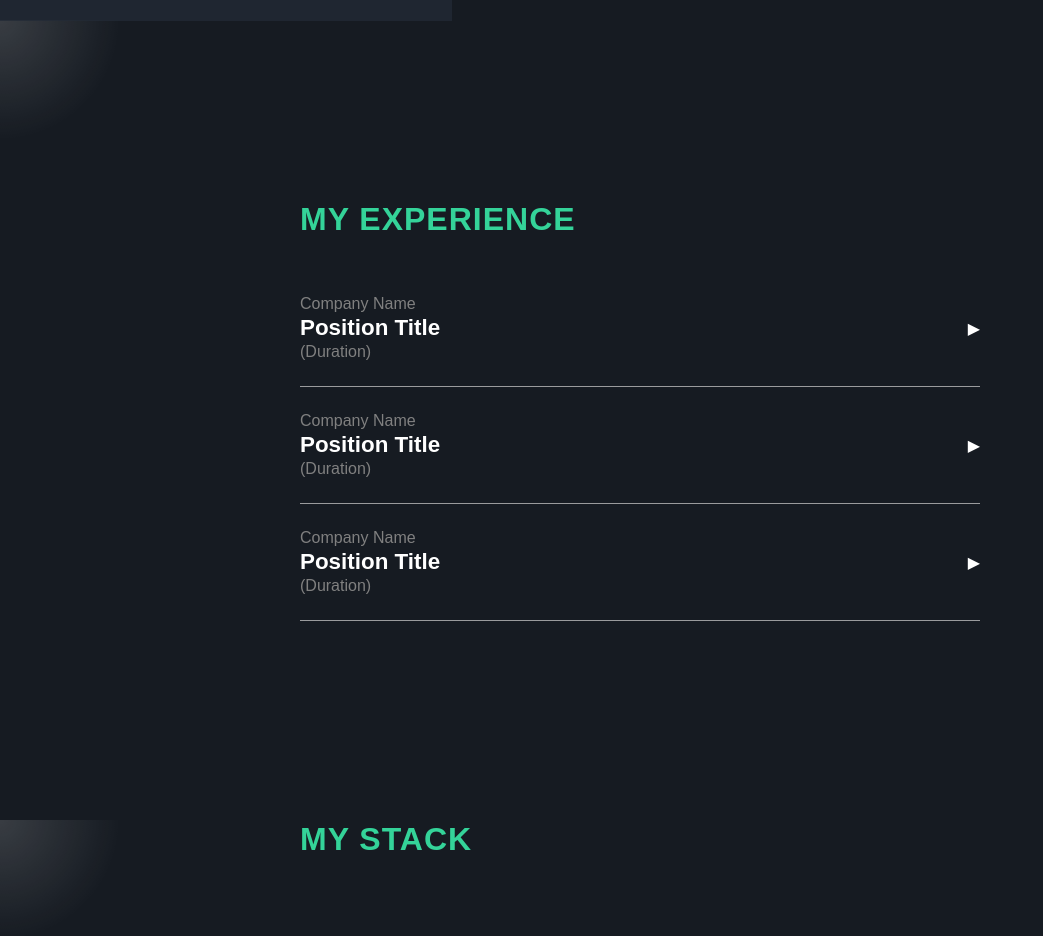
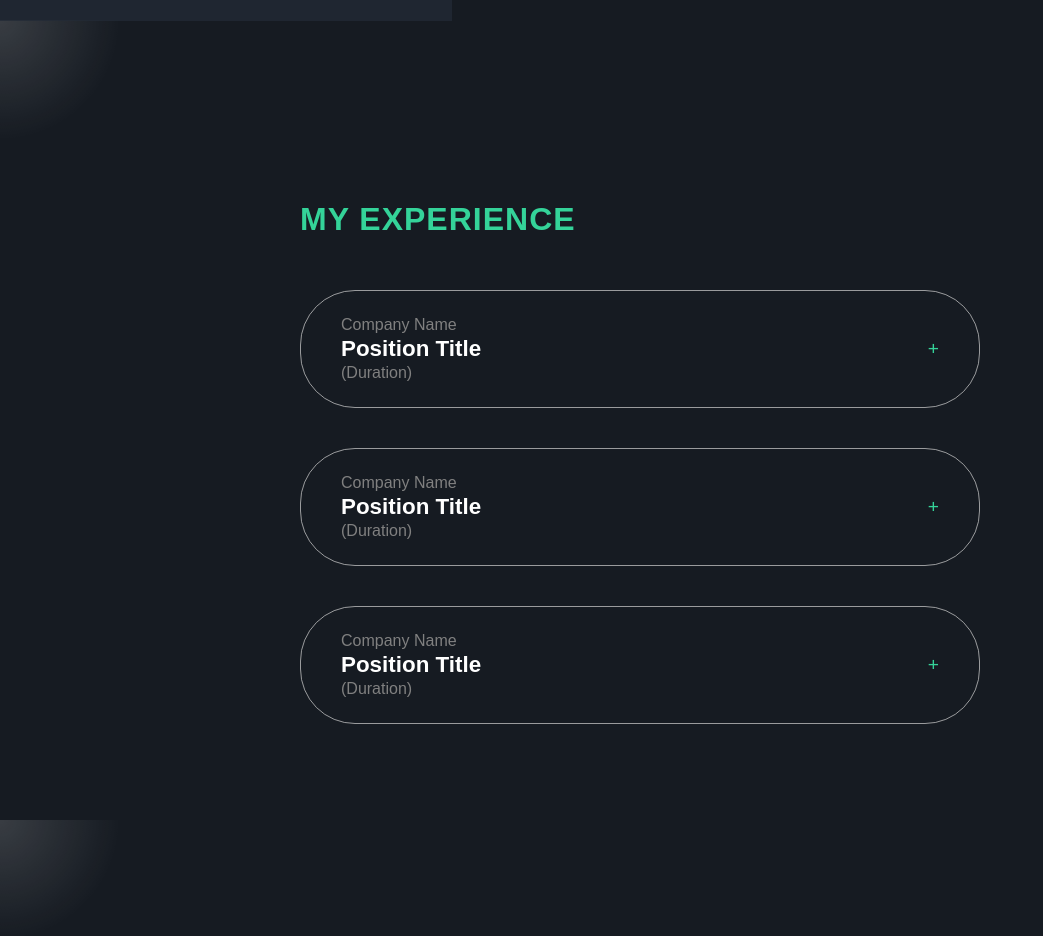
Before and after one commit to darynazin/portfolio, a React (Vite) app: page / in a window 1280 px wide. Shown: the part 780-1716 px from the top of the page, without its empty margins (0-1043 px from the left). Built offline with nearby package versions, Linux system fonts and the light colour scheme.

Commit message:
add new styles to accordeon in Experience component

```diff
--- a/src/components/Exporience/Experience.scss
+++ b/src/components/Exporience/Experience.scss
@@ -1,4 +1,8 @@
 .accordion {
+  display: flex;
+  flex-direction: column;
+  gap: 20px;
+
   &-header {
     color: #34d399;
     font-size: 2rem;
@@ -9,30 +13,63 @@
   }
 
   &-item {
-    padding: 25px 0 25px 0;
-    border-bottom: 0.5px solid #ccccccb9;
+    padding: 25px 40px;
+    border: 1px  solid #ccccccb9;
+    border-radius: 55px;
+    cursor: pointer;
 
+    &:hover {
+      background: #1f2731;
+    }
   }
 
   &-title {
     display: flex;
     justify-content: space-between;
     align-items: center;
+    position: relative;
 
     p {
       font-size: 1rem;
       color: gray;
+    }
+
+    &::after {
+      content: "+";
+      font-size: 1.2rem;
+      color: #34d399;
+      transition: transform 0.3s ease;
     }
   }
 
   &-position {
     font-size: 1.4rem;
     font-weight: bold;
-    margin: 2px 0 2px 0;
+    margin: 2px 0;
   }
 
   &-content {
-    font-size: 1rem;
-    padding-top: 10px;
+    font-size: 1.1rem;
+    padding: 0 10px;
+    width: 90%;
+    margin: 0 auto;
+    border-left: 1px solid #ccccccb9;
+    border-right: 1px solid #ccccccb9;
+
+    max-height: 0;
+    overflow: hidden;
+    opacity: 0;
+    transition: all 0.4s ease;
+  }
+
+  &-item:hover + .accordion-content {
+    max-height: 500px; // enough to fit text
+    opacity: 1;
+    padding: 30px;
+  }
+
+  &-item:hover .accordion-title::after {
+    content: "–";
+    transform: rotate(180deg);
   }
 }
--- a/src/components/Exporience/Experience.tsx
+++ b/src/components/Exporience/Experience.tsx
@@ -1,31 +1,24 @@
-import { useState } from "react";
 import './Experience.scss';
 import { experienceData } from "../../data/experience";
 
 function Experience() {
-  const [activeIndex, setActiveIndex] = useState<number | null>(null);
-
   return (
     <section id="experience">
       <div className="accordion">
         <h1 className="accordion-header">My Experience</h1>
         {experienceData.map(({ title, content }, idx) => (
+          <>
             <div className="accordion-item" key={idx}>
-            <div
-              className="accordion-title"
-              onClick={() => setActiveIndex(activeIndex === idx ? null : idx)}
-            >
+              <div className="accordion-title">
                 <div>
                   <p>{title.company}</p>
                   <h3 className="accordion-position">{title.position}</h3>
                   <p>({title.duration})</p>
                 </div>
-              {activeIndex === idx ? '▼' : '▶'}
               </div>
-            {activeIndex === idx && (
-              <div className="accordion-content">{content}</div>
-            )}
             </div>
+            <p className="accordion-content">{content}</p>
+          </>
         ))}
       </div>
     </section>
--- a/src/components/Header/Header.scss
+++ b/src/components/Header/Header.scss
@@ -3,7 +3,6 @@
   top: 0;
   right: 0;
   width: 100%;
-  // background-color: #161b22f4;
   padding: 30px 150px 20px 150px;
 
   z-index: 1000;
```
Lines whose indentation alone changed are shown as unchanged.
